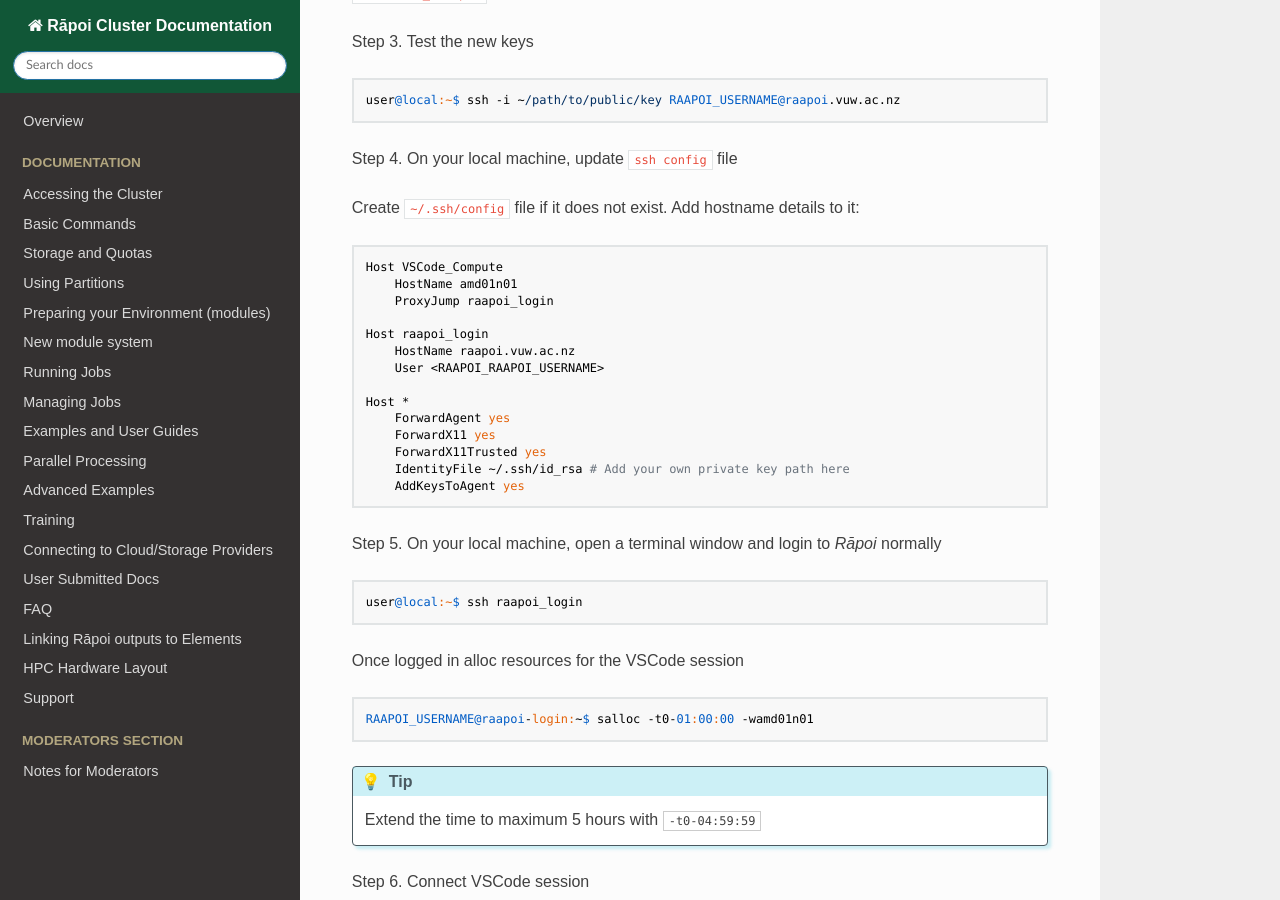
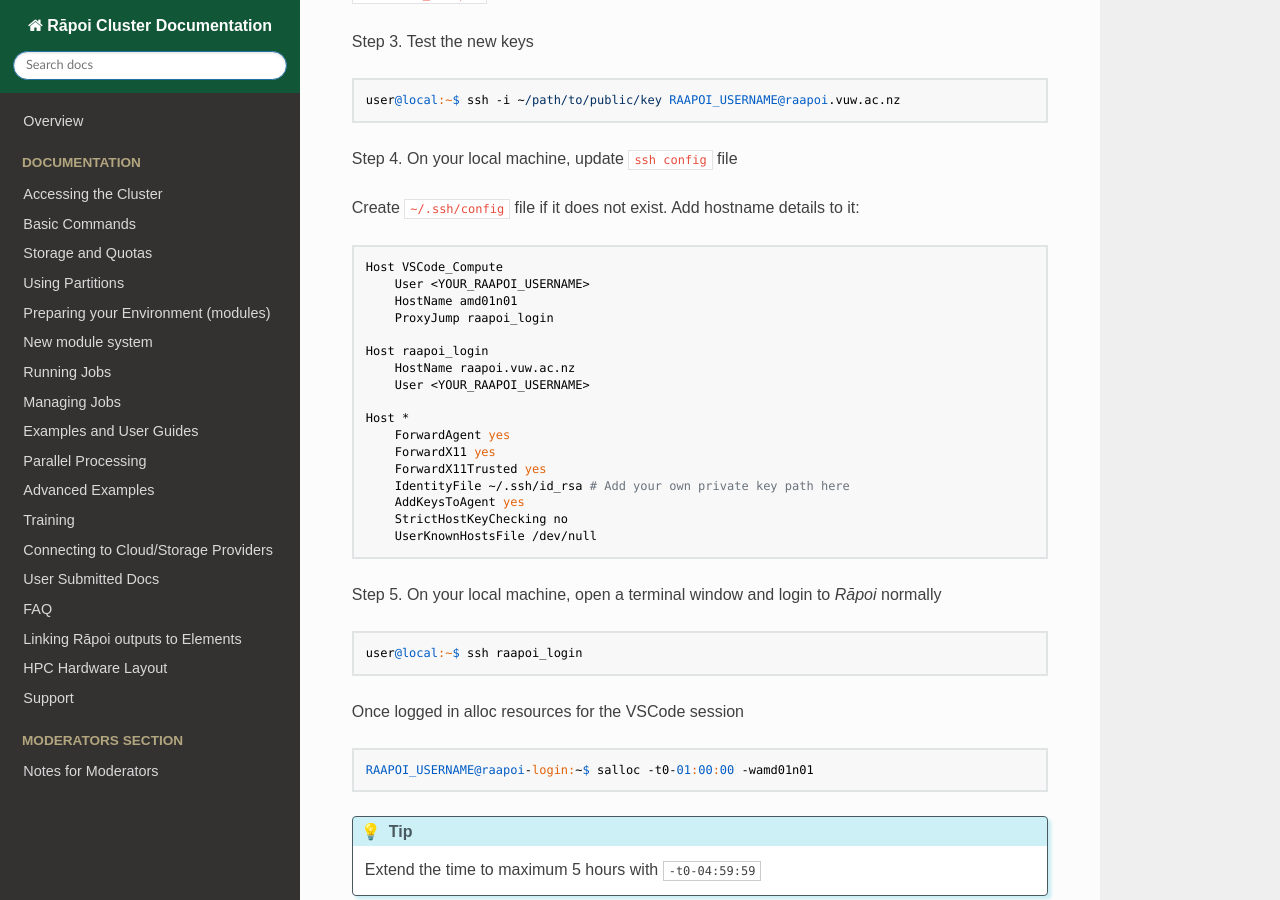
Before and after one commit to vuw-research-computing/raapoi-docs, an MkDocs documentation site: the page built from docs/usersub/vscode.md, in a window 1280 px wide and 900 px high, scrolled down 820 px. Built offline with MkDocs 1.6.1, drawn with Linux system fonts in a browser that asks for light colours; nearby versions of some CDN libraries; some web fonts are replaced; a script that is not in the unit is left out.

Commit message:
Update User Submitted Docs
Add VSCode on compute instructions

````diff
--- a/docs/usersub/vscode.md
+++ b/docs/usersub/vscode.md
@@ -38,12 +38,13 @@ Create `~/.ssh/config` file if it does not exist. Add hostname details to it:
 
 ```bash
 Host VSCode_Compute
+    User <YOUR_RAAPOI_USERNAME>
     HostName amd01n01
     ProxyJump raapoi_login
 
 Host raapoi_login
     HostName raapoi.vuw.ac.nz
-    User <RAAPOI_RAAPOI_USERNAME>
+    User <YOUR_RAAPOI_USERNAME>
 
 Host *
     ForwardAgent yes
@@ -51,6 +52,8 @@ Host *
     ForwardX11Trusted yes
     IdentityFile ~/.ssh/id_rsa # Add your own private key path here
     AddKeysToAgent yes
+    StrictHostKeyChecking no
+    UserKnownHostsFile /dev/null
 ```
 
 Step 5. On your local machine, open a terminal window and login to _Rāpoi_ normally
````
